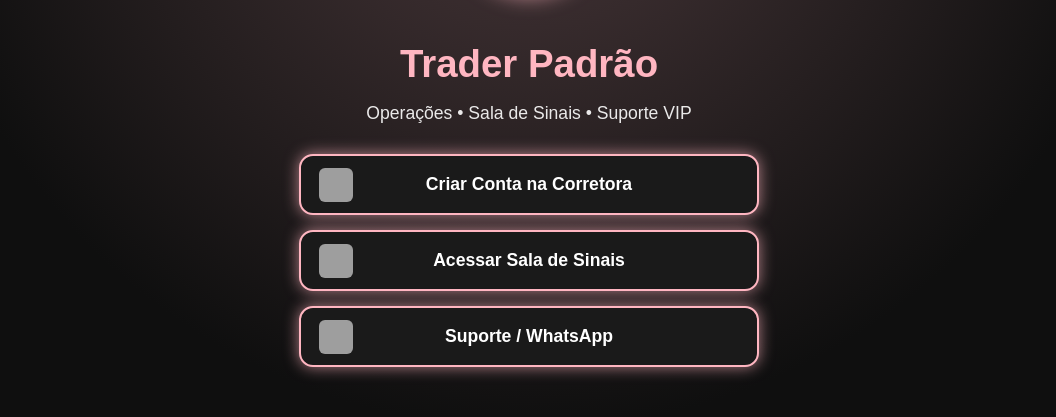
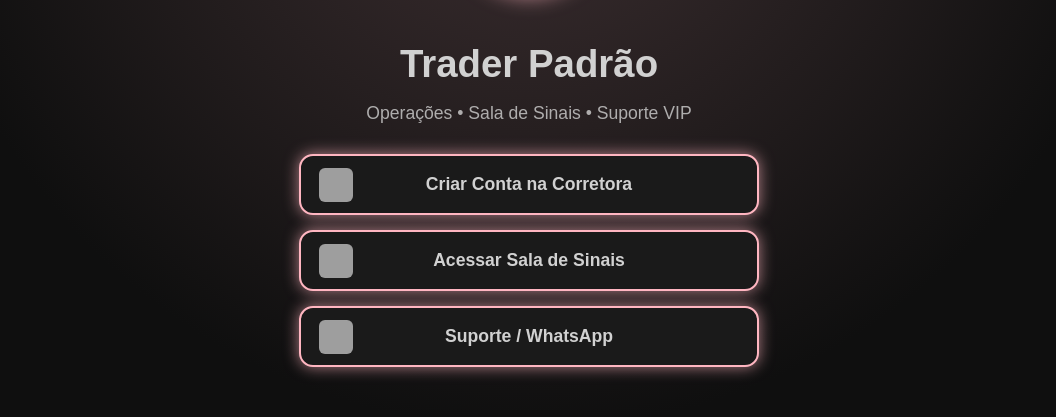
Before and after one commit to linkbiio/padr-o, a plain HTML site: page index.html in a window 1280 px wide. Shown: the part 191-608 px from the top of the page, without its empty margins (111-1167 px from the left). Drawn offline with Linux system fonts and the light colour scheme; grey boxes are pictures that could not be loaded.

Commit message:
Update index.html

```diff
--- a/index.html
+++ b/index.html
@@ -10,13 +10,13 @@
         margin: 0;
         font-family: 'Poppins', sans-serif;
         background: #0f0f0f;
-        color: #fff;
+        color: #d1d1d1; /* CINZA NAS LETRAS */
         text-align: center;
     }
 
     /* Fundo com brilho rosé */
     .bg {
-        background: radial-gradient(circle at top, rgba(255, 182, 193, 0.25), #0f0f0f 70%);
+        background: radial-gradient(circle at top, rgba(255, 182, 193, 0.2), #0f0f0f 70%);
         padding: 40px 20px;
     }
 
@@ -34,13 +34,14 @@
     h1 {
         font-size: 2.4rem;
         margin-bottom: 5px;
-        color: #ffb6c1;
+        color: #d1d1d1; /* CINZA */
     }
 
     p.subtitle {
         font-size: 1.1rem;
-        opacity: 0.9;
+        opacity: 0.8;
         margin-bottom: 30px;
+        color: #d1d1d1; /* CINZA */
     }
 
     /* Botões */
@@ -52,7 +53,7 @@
         margin: 15px auto;
         font-size: 1.1rem;
         font-weight: 600;
-        color: #fff;
+        color: #d1d1d1; /* CINZA NAS LETRAS DOS BOTÕES */
         background: #1a1a1a;
         border-radius: 14px;
         border: 2px solid #ffb6c1;
```
